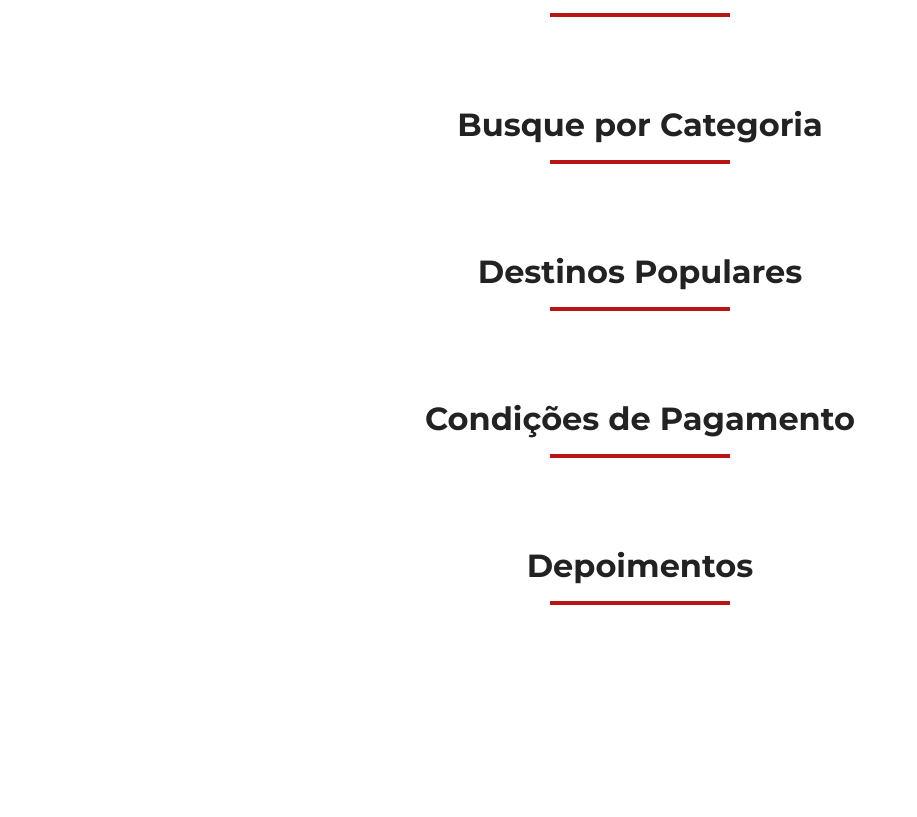
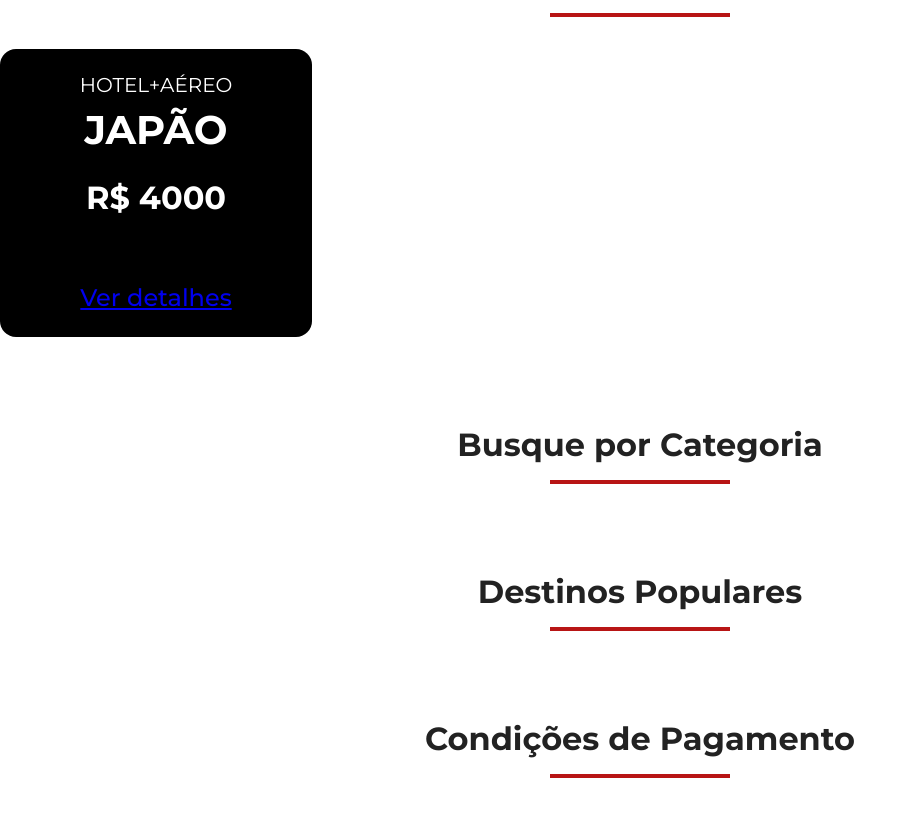
Before and after one commit to FM-Rigo/jornada-viagens, a plain HTML site: page index.html in a window 1280 px wide. Shown: the part 1193-2010 px from the top of the page, without its empty margins (0-917 px from the left). Before the commit the page ends 1830 px from the top, so only its background shows below. Drawn offline with Linux system fonts and the light colour scheme.

Commit message:
Add offer structure card

```diff
--- a/css/offers.css
+++ b/css/offers.css
@@ -38,3 +38,37 @@
     font-size: 32px;
   }
 }
+
+.card header {
+  display: block;
+  background-color: transparent;
+  padding: 24px 16px;
+  position: static;
+}
+
+.card {
+  color: var(--text-secondary-color);
+  box-sizing: border-box;
+  background-color: black;
+  width: 312px;
+  height: 288px;
+  border-radius: 16px;
+  text-align: center;
+}
+
+.card header p {
+  font-size: 20px;
+  font-weight: var(--text-weight);
+}
+
+.card header h3 {
+  font-size: 40px;
+  font-weight: var(--title-weight);
+  margin-top: 8px;
+}
+
+.card header span {
+  font-size: 32px;
+  display: inline-block;
+  margin-top: 24px;
+}
--- a/index.html
+++ b/index.html
@@ -59,30 +59,53 @@
         <h2>Ofertas da Semana</h2>
         <hr />
       </div>
+      <div class="offer-card">
+        <article class="card">
+          <header>
+            <p>HOTEL+AÉREO</p>
+            <section>
+              <h3>JAPÃO <br> <span>R$ 4000</span></h3>
+            </section>
+          </header>
+          <footer>
+            <a href="#" class="button">Ver detalhes</a>
+          </footer>
+        </article>
+      </div>
     </section>
+
+
     <section class="categories">
       <div class="section-title">
         <h2>Busque por Categoria</h2>
         <hr />
       </div>
     </section>
+
+
     <section class="destines">
       <div class="section-title">
         <h2>Destinos Populares</h2>
         <hr />
       </div>
     </section>
+
+
     <section class="payment">
       <div class="section-title">
         <h2>Condições de Pagamento</h2>
         <hr />
       </div>
     </section>
+
+
         <section class="reviews">
       <div class="section-title">
         <h2>Depoimentos</h2>
         <hr />
       </div>
     </section>
+
+
   </body>
 </html>
```
